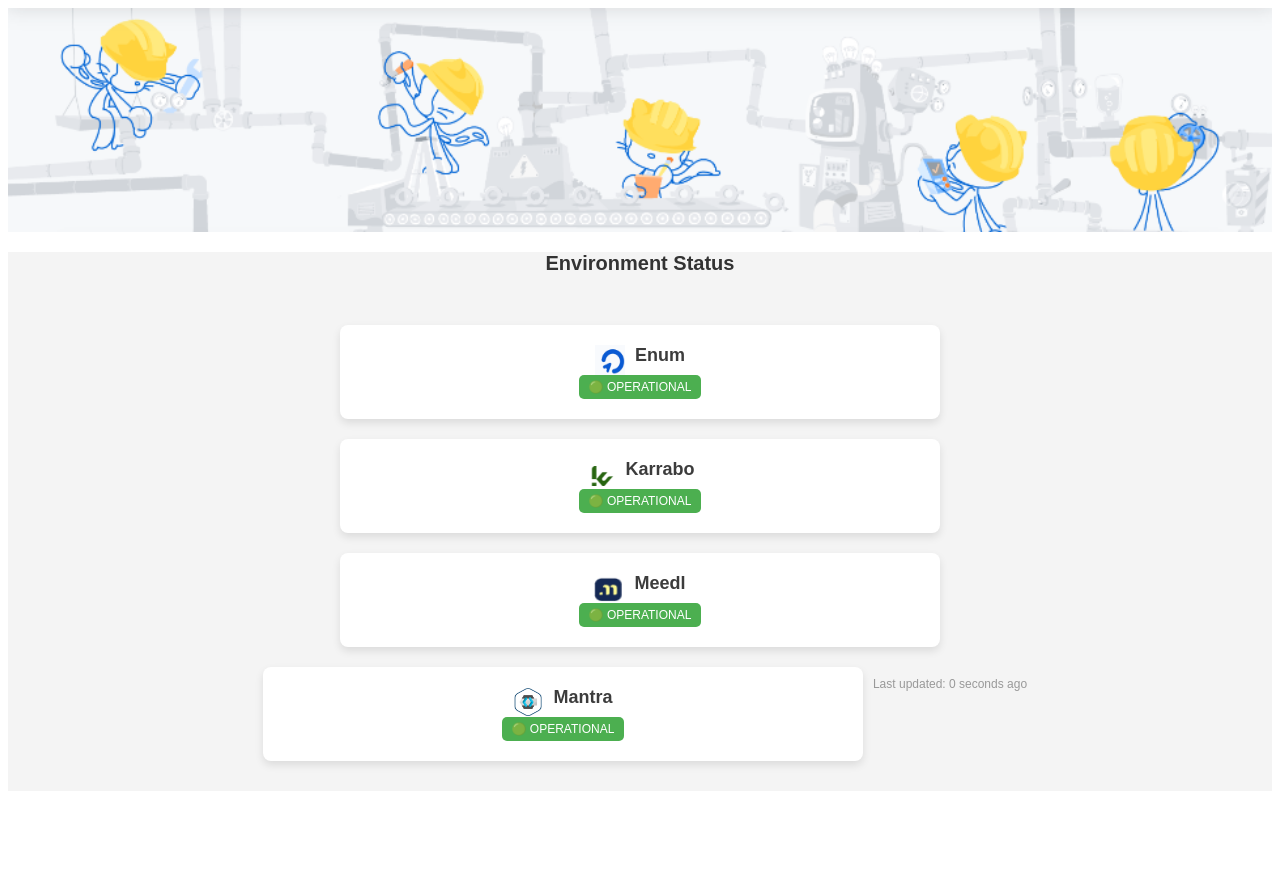
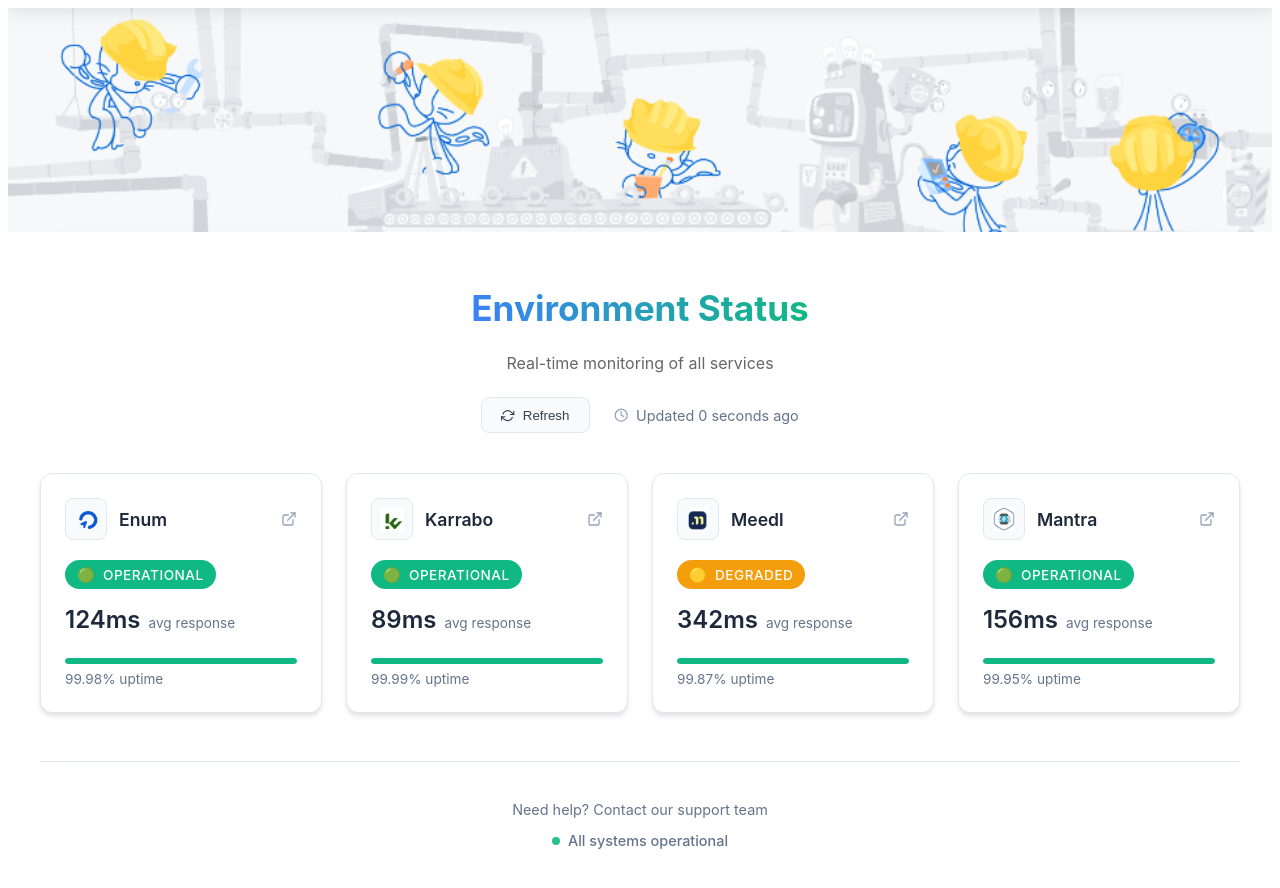
Before and after one commit to banjoSolomon/Containers, a React (Create React App) app: page / in a window 1280 px wide. Before the commit the page ends 800 px from the top, so only its background shows below. Built offline with nearby package versions, Linux system fonts and the light colour scheme.

Commit message:
Version2 fixed

```diff
--- a/package.json
+++ b/package.json
@@ -17,6 +17,7 @@
     "react": "^18.3.1",
     "react-chartjs-2": "^5.3.0",
     "react-dom": "^18.3.1",
+    "react-icons": "^5.5.0",
     "react-router-dom": "^7.0.0",
     "react-scripts": "^5.0.1",
     "web-vitals": "^2.1.4"
--- a/src/Componet/Home/Section2/index.module.css
+++ b/src/Componet/Home/Section2/index.module.css
@@ -1,71 +1,305 @@
+/* CSS Module for the enhanced dashboard */
+
 .Section2App {
-    text-align: center;
-    font-family: Arial, sans-serif;
-    margin: 0;
-    padding: 0;
-    background-color: #f4f4f4;
+    max-width: 1200px;
+    margin: 0 auto;
+    padding: 2rem 1rem;
+    font-family: 'Inter', -apple-system, BlinkMacSystemFont, sans-serif;
+    color: #333;
 }
 
-.containerStatus {
-    display: flex;
-    flex-wrap: wrap;
-    justify-content: center;
-    padding: 20px;
+.header {
+    text-align: center;
+    margin-bottom: 2.5rem;
 }
 
-.text {
-    font-size: 20px;
-    font-weight: bold;
-    color: #333;
-    margin-bottom: 20px;
+.title {
+    font-size: 2.2rem;
+    font-weight: 700;
+    margin-bottom: 0.5rem;
+    color: #1a1a1a;
+    background: linear-gradient(90deg, #3b82f6, #10b981);
+    -webkit-background-clip: text;
+    -webkit-text-fill-color: transparent;
+    display: inline-block;
+}
+
+.subtitle {
+    font-size: 1rem;
+    color: #666;
+    margin-bottom: 1.5rem;
+}
+
+.controls {
+    display: flex;
+    justify-content: center;
+    align-items: center;
+    gap: 1.5rem;
+    margin-top: 1rem;
+}
+
+.refreshButton {
+    display: flex;
+    align-items: center;
+    gap: 0.5rem;
+    padding: 0.6rem 1.2rem;
+    background-color: #f8fafc;
+    border: 1px solid #e2e8f0;
+    border-radius: 8px;
+    font-weight: 500;
+    color: #334155;
+    cursor: pointer;
+    transition: all 0.2s ease;
+}
+
+.refreshButton:hover {
+    background-color: #f1f5f9;
+    border-color: #cbd5e1;
+}
+
+.refreshButton:disabled {
+    opacity: 0.7;
+    cursor: not-allowed;
+}
+
+.refreshIcon {
+    transition: transform 0.3s ease;
+}
+
+.refreshIcon.spinning {
+    animation: spin 1s linear infinite;
+}
+
+@keyframes spin {
+    from { transform: rotate(0deg); }
+    to { transform: rotate(360deg); }
+}
+
+.lastUpdated {
+    display: flex;
+    align-items: center;
+    gap: 0.5rem;
+    font-size: 0.9rem;
+    color: #64748b;
+}
+
+.clockIcon {
+    color: #94a3b8;
+}
+
+.containerGrid {
+    display: grid;
+    grid-template-columns: repeat(auto-fill, minmax(280px, 1fr));
+    gap: 1.5rem;
+    margin: 0 auto;
 }
 
 .containerCard {
-    margin: 15px;
-    padding: 20px;
+    background: white;
+    border-radius: 12px;
+    padding: 1.5rem;
+    box-shadow: 0 4px 6px -1px rgba(0, 0, 0, 0.1), 0 2px 4px -1px rgba(0, 0, 0, 0.06);
+    transition: transform 0.2s ease, box-shadow 0.2s ease;
+    cursor: pointer;
+    border: 1px solid #e2e8f0;
+    overflow: hidden;
+    position: relative;
+}
+
+.containerCard:hover {
+    transform: translateY(-4px);
+    box-shadow: 0 10px 15px -3px rgba(0, 0, 0, 0.1), 0 4px 6px -2px rgba(0, 0, 0, 0.05);
+}
+
+.cardHeader {
+    display: flex;
+    align-items: center;
+    margin-bottom: 1.25rem;
+    position: relative;
+}
+
+.logoContainer {
+    width: 40px;
+    height: 40px;
     border-radius: 8px;
-    background-color: #ffffff;
-    width: 220px;
-    box-shadow: 0 2px 10px rgba(0, 0, 0, 0.1);
+    background-color: #f8fafc;
+    display: flex;
+    align-items: center;
+    justify-content: center;
+    margin-right: 0.75rem;
+    border: 1px solid #e2e8f0;
+}
+
+.logo {
+    width: 24px;
+    height: 24px;
+    object-fit: contain;
+}
+
+.containerName {
+    font-size: 1.1rem;
+    font-weight: 600;
+    color: #1e293b;
+}
+
+.externalLinkIcon {
+    margin-left: auto;
+    color: #94a3b8;
+    font-size: 1rem;
+}
+
+.cardBody {
+    display: flex;
+    flex-direction: column;
+    gap: 1rem;
+}
+
+.statusIndicator {
+    display: inline-flex;
+    align-items: center;
+    gap: 0.5rem;
+    padding: 0.35rem 0.75rem;
+    border-radius: 20px;
+    font-size: 0.85rem;
+    font-weight: 500;
+    color: white;
+    width: fit-content;
+}
+
+.statusEmoji {
+    font-size: 0.9rem;
+}
+
+.statusLabel {
+    text-transform: uppercase;
+    letter-spacing: 0.5px;
+}
+
+.responseTime {
+    display: flex;
+    align-items: baseline;
+    gap: 0.5rem;
+}
+
+.timeValue {
+    font-size: 1.5rem;
+    font-weight: 600;
+    color: #1e293b;
+}
+
+.timeLabel {
+    font-size: 0.85rem;
+    color: #64748b;
+}
+
+.uptime {
+    margin-top: 0.5rem;
+}
+
+.uptimeBar {
+    height: 6px;
+    background-color: #e2e8f0;
+    border-radius: 3px;
+    overflow: hidden;
+    margin-bottom: 0.25rem;
+}
+
+.uptimeFill {
+    height: 100%;
+    background-color: #10b981;
+    border-radius: 3px;
+}
+
+.uptimeValue {
+    font-size: 0.85rem;
+    color: #64748b;
+}
+
+.loadingContainer {
     display: flex;
     flex-direction: column;
     align-items: center;
-    transition: transform 0.3s, box-shadow 0.3s;
+    justify-content: center;
+    min-height: 300px;
+    gap: 1rem;
 }
 
-.containerCard:hover {
-    transform: translateY(-5px);
-    box-shadow: 0 8px 16px rgba(0, 0, 0, 0.2);
+.spinner {
+    width: 50px;
+    height: 50px;
+    border: 4px solid #e2e8f0;
+    border-top-color: #3b82f6;
+    border-radius: 50%;
 }
 
-.containerName {
-    font-size: 18px;
-    font-weight: bold;
-    color: #3c3c3c;
-    margin-bottom: 8px;
+.errorContainer {
+    text-align: center;
+    padding: 2rem;
+    background-color: #fff5f5;
+    border-radius: 12px;
+    border: 1px solid #fee2e2;
+    max-width: 500px;
+    margin: 0 auto;
 }
 
-.operational {
-    color: #fff;
-    background-color: #4caf50;
-    padding: 5px 10px;
-    border-radius: 5px;
-    font-weight: bold;
-    font-size: 12px;
+.errorIcon {
+    font-size: 2rem;
+    margin-bottom: 1rem;
 }
 
-.serverDown {
-    color: #fff;
-    background-color: #f44336;
-    padding: 5px 10px;
-    border-radius: 5px;
-    font-weight: bold;
-    font-size: 12px;
+.errorContainer h3 {
+    color: #dc2626;
+    margin-bottom: 0.5rem;
+}
 
-    .spinner {
-        display: inline-block;
-        border-radius: 50%;
-        border: 3px solid #ddd;
-        border-top: 3px solid #4caf50;
-    }
+.errorContainer p {
+    color: #7f1d1d;
+    margin-bottom: 1.5rem;
 }
+
+.retryButton {
+    padding: 0.6rem 1.5rem;
+    background-color: #dc2626;
+    color: white;
+    border: none;
+    border-radius: 8px;
+    font-weight: 500;
+    cursor: pointer;
+    transition: background-color 0.2s ease;
+}
+
+.retryButton:hover {
+    background-color: #b91c1c;
+}
+
+.footer {
+    margin-top: 3rem;
+    text-align: center;
+    padding-top: 1.5rem;
+    border-top: 1px solid #e2e8f0;
+    color: #64748b;
+    font-size: 0.9rem;
+}
+
+.systemStatus {
+    display: flex;
+    align-items: center;
+    justify-content: center;
+    gap: 0.5rem;
+    margin-top: 0.5rem;
+    font-weight: 500;
+}
+
+.dot {
+    width: 8px;
+    height: 8px;
+    background-color: #10b981;
+    border-radius: 50%;
+    animation: pulse 2s infinite;
+}
+
+@keyframes pulse {
+    0% { opacity: 1; }
+    50% { opacity: 0.5; }
+    100% { opacity: 1; }
+}
--- a/src/Componet/Home/Section2/index.module.jsx
+++ b/src/Componet/Home/Section2/index.module.jsx
@@ -1,6 +1,7 @@
 import React, { useEffect, useState } from "react";
 import { useNavigate } from "react-router-dom";
 import { motion } from "framer-motion";
+import { FiRefreshCw, FiExternalLink, FiClock } from "react-icons/fi";
 import karraboLogo from "./../../../asset/karrabo.png";
 import meedlLogo from "./../../../asset/meddle.png";
 import enumLogo from "./../../../asset/enum.png";
@@ -9,24 +10,36 @@
 
 // Function to get logo based on container name
 const getLogo = (name) => {
-    switch (name) {
-        case "Enum":
-            return enumLogo;
-        case "Karrabo":
-            return karraboLogo;
-        case "Meedl":
-            return meedlLogo;
-        case "Mantra":
-            return mantraLogo;
-        default:
-            return null;
-    }
+    const logos = {
+        Enum: enumLogo,
+        Karrabo: karraboLogo,
+        Meedl: meedlLogo,
+        Mantra: mantraLogo,
+    };
+    return logos[name] || null;
+};
+
+// Status indicator component
+const StatusIndicator = ({ status }) => {
+    const statusConfig = {
+        operational: { color: "#10B981", label: "Operational", emoji: "🟢" },
+        degraded: { color: "#F59E0B", label: "Degraded", emoji: "🟡" },
+        outage: { color: "#EF4444", label: "Outage", emoji: "🔴" },
+        maintenance: { color: "#6366F1", label: "Maintenance", emoji: "🟠" },
+    };
+
+    const config = statusConfig[status] || statusConfig.outage;
+
+    return (
+        <div className={styles.statusIndicator} style={{ backgroundColor: config.color }}>
+            <span className={styles.statusEmoji}>{config.emoji}</span>
+            <span className={styles.statusLabel}>{config.label}</span>
+        </div>
+    );
 };
 
 // ContainerCard Component
 const ContainerCard = ({ container, onClick }) => {
-    const statusEmoji = container.status === "operational" ? "🟢" : "🔴";
-
     return (
         <motion.div
             className={styles.containerCard}
@@ -34,42 +47,45 @@
             role="button"
             tabIndex={0}
             aria-label={`View ${container.name} status`}
-            whileHover={{ scale: 1.05 }}
-            whileTap={{ scale: 0.95 }}
-            style={{
-                margin: "10px",
-                padding: "20px",
-                borderRadius: "8px",
-                boxShadow: "0 4px 8px rgba(0, 0, 0, 0.1)",
-                display: "flex",
-                justifyContent: "space-between",
-                alignItems: "center",
-                width: "100%",
-                maxWidth: "600px",
-                boxSizing: "border-box",
-                cursor: "pointer",
-                transition: "transform 0.3s, box-shadow 0.3s",
-            }}
+            whileHover={{ y: -5 }}
+            whileTap={{ scale: 0.98 }}
+            initial={{ opacity: 0, y: 20 }}
+            animate={{ opacity: 1, y: 0 }}
+            transition={{ duration: 0.3 }}
         >
-            <div style={{ display: "flex", alignItems: "center" }}>
+            <div className={styles.cardHeader}>
+                <div className={styles.logoContainer}>
                     <img
                         src={getLogo(container.name)}
                         alt={`${container.name} Logo`}
-                    style={{ width: "30px", height: "30px", marginRight: "10px" }}
+                        className={styles.logo}
                     />
+                </div>
                 <div className={styles.containerName}>{container.name}</div>
+                <FiExternalLink className={styles.externalLinkIcon} />
             </div>
+
+            <div className={styles.cardBody}>
+                <StatusIndicator status={container.status} />
+
+                {container.responseTime && (
+                    <div className={styles.responseTime}>
+                        <span className={styles.timeValue}>{container.responseTime}ms</span>
+                        <span className={styles.timeLabel}>avg response</span>
+                    </div>
+                )}
+
+                {container.uptime && (
+                    <div className={styles.uptime}>
+                        <div className={styles.uptimeBar}>
                             <div
-                style={{
-                    backgroundColor: container.status === "operational" ? "#4caf50" : "#ff3b3b",
-                    color: "white",
-                    padding: "5px 10px",
-                    borderRadius: "5px",
-                    fontSize: "12px",
-                    textTransform: "uppercase",
-                }}
-            >
-                {statusEmoji} {container.status}
+                                className={styles.uptimeFill}
+                                style={{ width: `${container.uptime}%` }}
+                            />
+                        </div>
+                        <span className={styles.uptimeValue}>{container.uptime}% uptime</span>
+                    </div>
+                )}
             </div>
         </motion.div>
     );
@@ -80,113 +96,148 @@
     const [containers, setContainers] = useState([]);
     const [loading, setLoading] = useState(true);
     const [error, setError] = useState(null);
-    const [lastUpdated, setLastUpdated] = useState(Date.now());
+    const [lastUpdated, setLastUpdated] = useState(null);
+    const [isRefreshing, setIsRefreshing] = useState(false);
     const navigate = useNavigate();
 
-    // Fetching container status (dummy data for now)
-    useEffect(() => {
-        const updateContainers = async () => {
+    // Simulate fetching container status with more realistic data
+    const fetchContainerStatus = async () => {
         try {
+            // Simulate API delay
+            await new Promise(resolve => setTimeout(resolve, 800));
+
+            // Mock data with more details
             const data = [
-                    { name: "Enum", status: "operational" },
-                    { name: "Karrabo", status: "operational" },
-                    { name: "Meedl", status: "operational" },
-                    { name: "Mantra", status: "operational" },
+                {
+                    name: "Enum",
+                    status: "operational",
+                    responseTime: 124,
+                    uptime: 99.98,
+                    lastIncident: "2023-05-15T08:23:00Z"
+                },
+                {
+                    name: "Karrabo",
+                    status: "operational",
+                    responseTime: 89,
+                    uptime: 99.99,
+                    lastIncident: null
+                },
+                {
+                    name: "Meedl",
+                    status: "degraded",
+                    responseTime: 342,
+                    uptime: 99.87,
+                    lastIncident: "2023-05-20T14:45:00Z"
+                },
+                {
+                    name: "Mantra",
+                    status: "operational",
+                    responseTime: 156,
+                    uptime: 99.95,
+                    lastIncident: "2023-04-30T11:12:00Z"
+                },
             ];
+
             setContainers(data);
             setError(null);
+            setLastUpdated(new Date());
         } catch (error) {
             console.error("Error fetching container status:", error);
             setError("Failed to fetch container status. Please try again later.");
         } finally {
             setLoading(false);
-                setLastUpdated(Date.now());
+            setIsRefreshing(false);
         }
     };
 
-        updateContainers();
-        const interval = setInterval(updateContainers, 5000);
+    useEffect(() => {
+        fetchContainerStatus();
+        const interval = setInterval(fetchContainerStatus, 30000); // Refresh every 30 seconds
 
         return () => clearInterval(interval);
     }, []);
 
-    // Handle clicking on a container card
+    const handleRefresh = () => {
+        setIsRefreshing(true);
+        fetchContainerStatus();
+    };
+
     const handleContainerClick = (containerName) => {
-        switch (containerName) {
-            case "Karrabo":
-                navigate("/status");
-                break;
-            case "Enum":
-                navigate("/enum");
-                break;
-            case "Meedl":
-                navigate("/meedle");
-                break;
-            case "Mantra":
-                navigate("/mantra");
-                break;
-            default:
-                break;
+        const routes = {
+            Karrabo: "/status",
+            Enum: "/enum",
+            Meedl: "/meedle",
+            Mantra: "/mantra",
+        };
+
+        if (routes[containerName]) {
+            navigate(routes[containerName]);
         }
     };
 
-    // Function to show last update time
-    const timeSinceLastUpdate = () => {
-        const seconds = Math.floor((Date.now() - lastUpdated) / 1000);
-        if (seconds < 60) return `${seconds} seconds ago`;
-        const minutes = Math.floor(seconds / 60);
-        if (minutes < 60) return `${minutes} minutes ago`;
-        const hours = Math.floor(minutes / 60);
-        return `${hours} hours ago`;
+    const formatLastUpdated = () => {
+        if (!lastUpdated) return "Never updated";
+
+        const now = new Date();
+        const diffInSeconds = Math.floor((now - lastUpdated) / 1000);
+
+        if (diffInSeconds < 60) return `Updated ${diffInSeconds} seconds ago`;
+        if (diffInSeconds < 3600) return `Updated ${Math.floor(diffInSeconds / 60)} minutes ago`;
+        if (diffInSeconds < 86400) return `Updated ${Math.floor(diffInSeconds / 3600)} hours ago`;
+        return `Updated ${lastUpdated.toLocaleString()}`;
     };
 
     return (
         <div className={styles.Section2App}>
-            <p className={styles.text} style={{ fontSize: "20px", marginBottom: "20px" }}>
-                Environment Status
-            </p>
+            <div className={styles.header}>
+                <h1 className={styles.title}>Environment Status</h1>
+                <p className={styles.subtitle}>Real-time monitoring of all services</p>
+
+                <div className={styles.controls}>
+                    <button
+                        className={styles.refreshButton}
+                        onClick={handleRefresh}
+                        disabled={isRefreshing}
+                    >
+                        <FiRefreshCw className={`${styles.refreshIcon} ${isRefreshing ? styles.spinning : ''}`} />
+                        Refresh
+                    </button>
+
+                    <div className={styles.lastUpdated}>
+                        <FiClock className={styles.clockIcon} />
+                        <span>{formatLastUpdated()}</span>
+                    </div>
+                </div>
+            </div>
+
             {loading ? (
-                <div
-                    style={{
-                        display: "flex",
-                        justifyContent: "center",
-                        alignItems: "center",
-                        height: "100px",
-                    }}
-                >
+                <div className={styles.loadingContainer}>
                     <motion.div
-                        className="spinner"
                         animate={{ rotate: 360 }}
-                        transition={{ repeat: Infinity, duration: 1 }}
-                        style={{
-                            width: "50px",
-                            height: "50px",
-                            border: "5px solid #f3f3f3",
-                            borderTop: "5px solid #4caf50",
-                            borderRadius: "50%",
-                        }}
+                        transition={{ repeat: Infinity, duration: 1, ease: "linear" }}
+                        className={styles.spinner}
                     />
+                    <p>Loading service status...</p>
                 </div>
             ) : error ? (
-                <div style={{ color: "red", textAlign: "center" }}>
+                <div className={styles.errorContainer}>
+                    <div className={styles.errorIcon}>⚠️</div>
+                    <h3>Unable to load status</h3>
                     <p>{error}</p>
                     <button
-                        onClick={() => window.location.reload()}
-                        style={{
-                            backgroundColor: "#4caf50",
-                            color: "white",
-                            border: "none",
-                            padding: "10px 20px",
-                            borderRadius: "5px",
-                            cursor: "pointer",
-                            marginTop: "10px",
-                        }}
+                        onClick={handleRefresh}
+                        className={styles.retryButton}
                     >
                         Retry
                     </button>
                 </div>
             ) : (
-                <div className={styles.containerStatus}>
+                <motion.div
+                    className={styles.containerGrid}
+                    initial={{ opacity: 0 }}
+                    animate={{ opacity: 1 }}
+                    transition={{ duration: 0.5 }}
+                >
                     {containers.map((container) => (
                         <ContainerCard
                             key={container.name}
@@ -194,11 +245,16 @@
                             onClick={() => handleContainerClick(container.name)}
                         />
                     ))}
-                    <div style={{ marginTop: "20px", fontSize: "12px", color: "#999" }}>
-                        Last updated: {timeSinceLastUpdate()}
+                </motion.div>
+            )}
+
+            <div className={styles.footer}>
+                <p>Need help? Contact our support team</p>
+                <div className={styles.systemStatus}>
+                    <span className={styles.dot}></span>
+                    <span>All systems operational</span>
                 </div>
             </div>
-            )}
         </div>
     );
 };
```
Also changed, not shown: 1 other file (tests, documents, lock files or other folders). Lines whose indentation alone changed are shown as unchanged.
